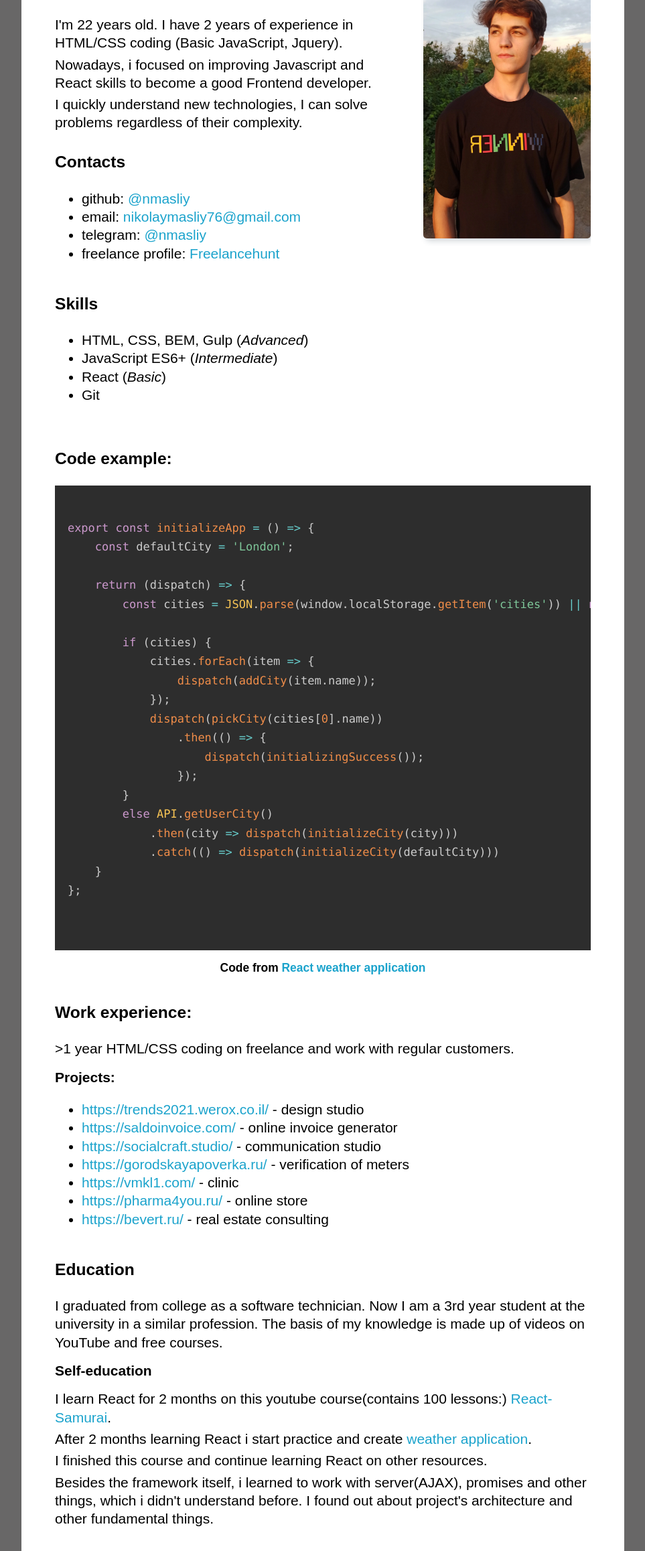
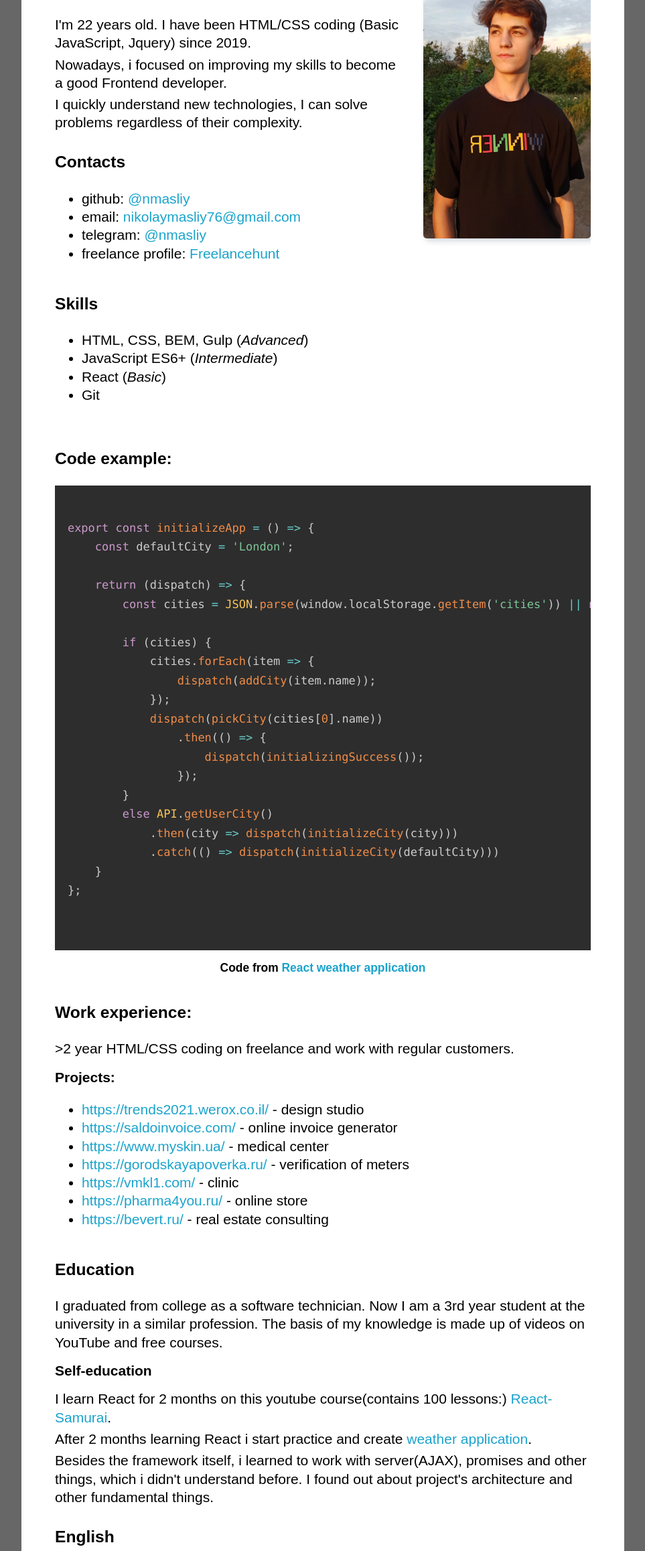
Before and after one commit to nmasliy/cv, a plain HTML site: page index.html in a window 1280 px wide. Shown: the part 205-2521 px from the top of the page at 67% size, without its empty margins (158-1121 px from the left). Drawn offline with nearby package versions, Linux system fonts and the light colour scheme; a web font is replaced by a local one.

Commit message:
refactor: text

```diff
--- a/assets/css/style.css
+++ b/assets/css/style.css
@@ -302,6 +302,9 @@ section {
         color: #000;
         border-radius: 15px;
     }
+    .header.active .navigation__list a + a {
+        margin-top: 15px;
+    }
 
     /* /Menu */
 }
--- a/index.html
+++ b/index.html
@@ -66,10 +66,10 @@
                         <div class="content__item">
                             <h2>About me</h2>
                             <p>
-                                I'm 22 years old. I have 2 years of experience in HTML/CSS coding (Basic JavaScript, Jquery).
+                                I'm 22 years old. I have been HTML/CSS coding (Basic JavaScript, Jquery) since 2019.
                             </p>
                             <p>
-                                Nowadays, i focused on improving Javascript and React skills to become a good Frontend developer.
+                                Nowadays, i focused on improving my skills to become a good Frontend developer.
                             </p>
                             <p>
                                 I quickly understand new technologies, I can solve problems regardless of their complexity.
@@ -157,13 +157,13 @@ export const initializeApp = () => {
                 <div class="content__item">
                     <h3>Work experience:</h3>
                     <p>
-                        >1 year HTML/CSS coding on freelance and work with regular customers.
+                        >2 year HTML/CSS coding on freelance and work with regular customers.
                     </p>
                     <h4>Projects:</h4>
                     <ul>
                         <li><a href="https://trends2021.werox.co.il/" rel="noopener noreferrer" target="_blank">https://trends2021.werox.co.il/</a> - design studio</li>
                         <li><a href="https://saldoinvoice.com/" rel="noopener noreferrer" target="_blank">https://saldoinvoice.com/</a> - online invoice generator</li>
-                        <li><a href="https://socialcraft.studio/" rel="noopener noreferrer" target="_blank">https://socialcraft.studio/</a> - communication studio</li>
+                        <li><a href="https://www.myskin.ua/" rel="noopener noreferrer" target="_blank">https://www.myskin.ua/</a> - medical center</li>
                         <li><a href="https://gorodskayapoverka.ru/" rel="noopener noreferrer" target="_blank">https://gorodskayapoverka.ru/</a> - verification of meters</li>
                         <li><a href="https://vmkl1.com/" rel="noopener noreferrer" target="_blank">https://vmkl1.com/</a> - clinic</li>
                         <li><a href="https://pharma4you.ru/" rel="noopener noreferrer" target="_blank">https://pharma4you.ru/</a> - online store</li>
@@ -188,9 +188,9 @@ export const initializeApp = () => {
                     <p>
                         After 2 months learning React i start practice and create <a href="https://github.com/nmasliy/react-weather-app" rel="noopener noreferrer" target="_blank">weather application</a>.
                     </p>
-                    <p>
+                    <!-- <p>
                         I finished this course and continue learning React on other resources.
-                    </p>
+                    </p> -->
                     <p>
                         Besides the framework itself, i learned to work with server(AJAX), promises and other things, which i didn't understand before. I found out about project's architecture and other fundamental things.
                     </p>
```
Also changed, not shown: index-ru.html (+6 -6 lines).
